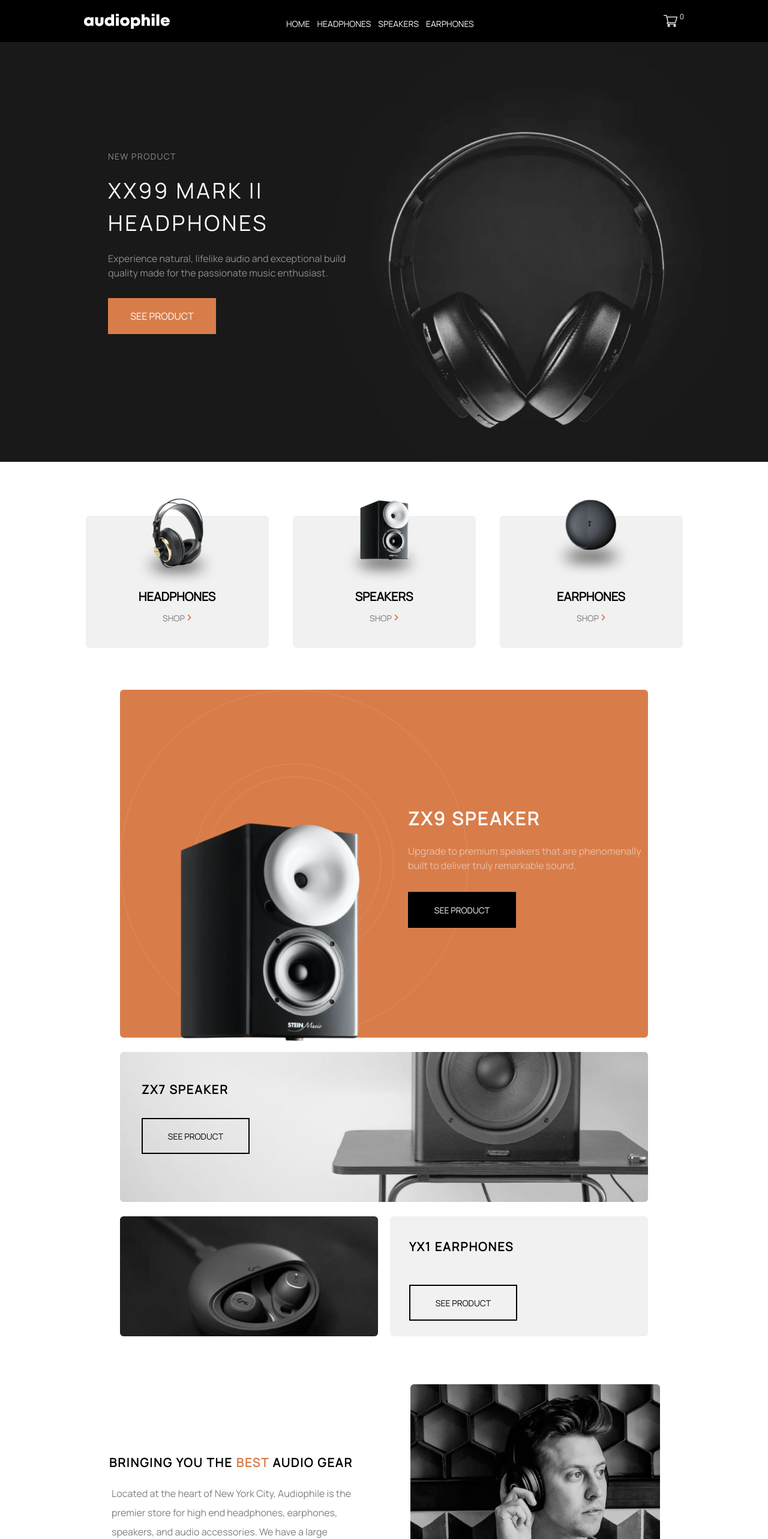
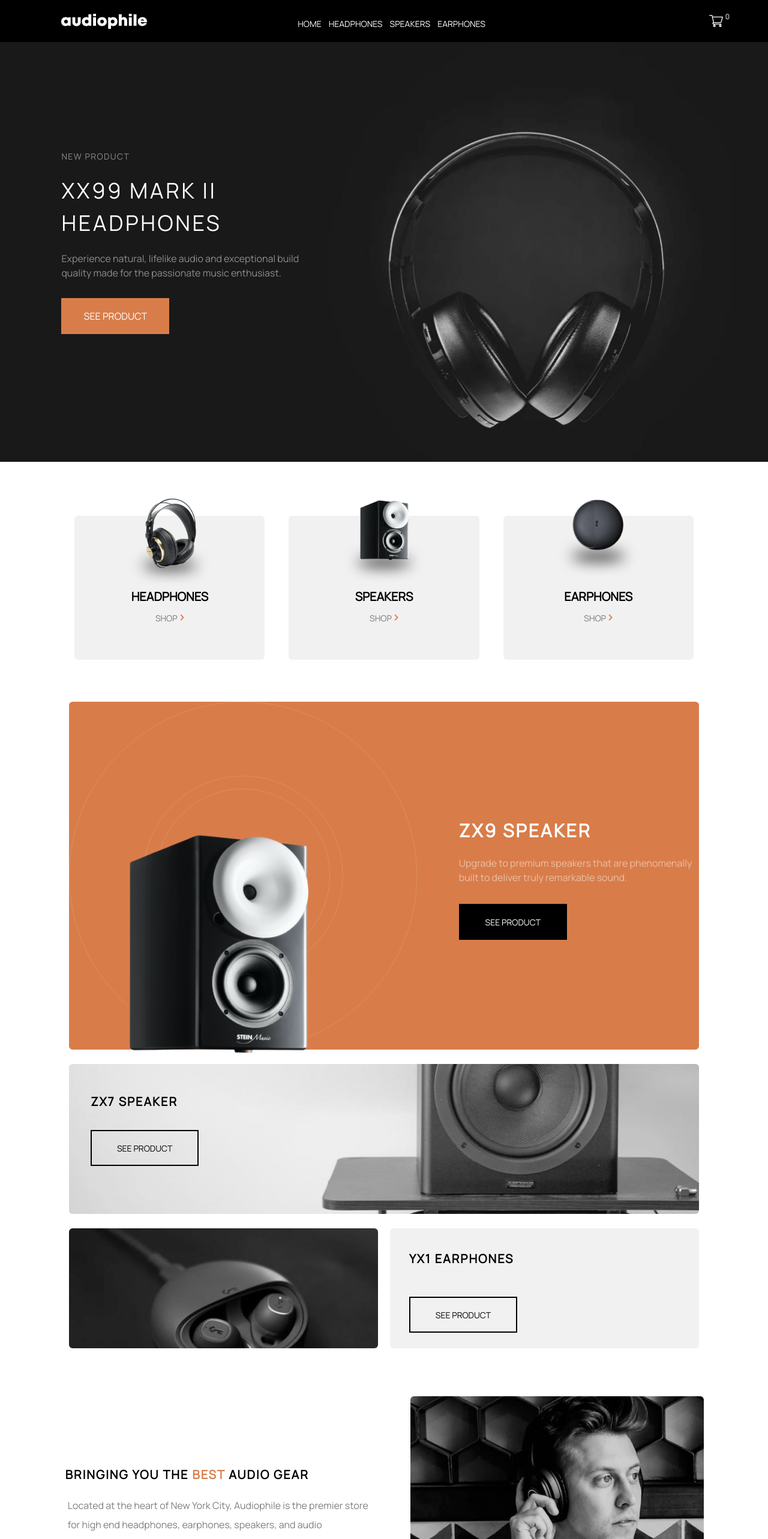
Before and after one commit to Kaodily/Audiophile, a React (Create React App) app: page / in a window 1280 px wide. Shown: the top 2566 px of the page at 60% size. Built offline with nearby package versions, Linux system fonts and the light colour scheme; a web font is replaced by a local one.

Commit message:
Refactored styles

```diff
--- a/src/components/Homepage/Earphones.js
+++ b/src/components/Homepage/Earphones.js
@@ -1,17 +1,17 @@
 import {Link} from 'react-router-dom'
 export const Earphones = () => {
     return (
-        <div className="earphones h-[200px] sm:col-span-2 lg:ml-[200px] mt-6 mx-[30px] sm:mx-[0] sm:mr-[10px] sm:ml-[30px] pt-24 px-9 rounded-md text-black  ">
+        <div className="earphones h-[200px] sm:col-span-2 lg:ml-[18%] mt-6 mx-[30px] sm:mx-[0] sm:mr-[10px] sm:ml-[30px] pt-24 px-9 rounded-md text-black  ">
        </div>
     )
 }
 export const EarphonesInformation = () => {
     return (
-        <div className="h-[200px] mt-6 mx-[30px] rounded-md px-8 sm:col-span-2 lg:mr-[200px] sm:mx-[0] sm:ml-[10px] sm:mr-[30px] sm:py-9  py-12 text-black bg-[#F1F1F1]  ">
+        <div className="h-[200px] mt-6 mx-[30px] rounded-md px-8 sm:col-span-2 lg:mr-[18%] sm:mx-[0] sm:ml-[10px] sm:mr-[30px] sm:py-9  py-12 text-black bg-[#F1F1F1]  ">
             <h3 className='font-bold text-[20px] tracking-widest'>YX1 EARPHONES</h3>
          <Link to ={'/earphones/yx1-earphones'}>
                 <button className='uppercase w-[130px] sm:w-[180px] text-[12px] sm:text-[14px] mt-12 h-[40px] sm:h-[60px] border-2 border-black'>See product</button>
-                </Link>
+        </Link>
        </div>
     )
 }
--- a/src/components/Homepage/Headphones.js
+++ b/src/components/Homepage/Headphones.js
@@ -3,13 +3,15 @@ import { Link } from 'react-router-dom';
 const Headphones = () => {
     return (
         <article className="article h-[580px] sm:h-[700px] text-center lg:text-left py-[180px] text-white"  >
-            <p className='text-[14px] tracking-widest md:px-[180px] opacity-50'>NEW PRODUCT</p>
-            <h1 className='uppercase text-[24px] sm:px-[190px] lg:max-w-3xl sm:text-[36px] lg:pl-[180px] lg:pr-[300px]  px-[80px] tracking-widest py-[20px]'>
+           <div className="lg:w-[40%] lg:pl-[8%]">
+           <p className='text-[14px] tracking-widest  opacity-50'>NEW PRODUCT</p>
+            <h1 className='uppercase text-[24px] sm:px-[190px] lg:max-w-3xl sm:text-[36px] lg:pl-[0] lg:pr-[0]  px-[80px] tracking-widest py-[20px]'>
                 XX99 Mark II HeadphoneS</h1>
-            <p className='px-[50px] text-[14px] sm:text-[16px] lg:max-w-3xl sm:px-[120px] lg:px-[180px] opacity-50'>Experience natural, lifelike audio and exceptional build quality made for the passionate music enthusiast.</p>
+            <p className='px-[50px] text-[14px] sm:text-[16px] lg:max-w-3xl sm:px-[120px] lg:px-[0] opacity-50'>Experience natural, lifelike audio and exceptional build quality made for the passionate music enthusiast.</p>
             <Link to ={'/headphones/xx99-mark-two-headphones'}>
-            <button className='uppercase w-[150px] sm:w-[180px] lg:ml-[180px] font-medium text-[14px] sm:text-[16px] mt-[30px] h-[40px] sm:h-[60px] bg-[#D87D4A]'>See product</button>
+            <button className='uppercase w-[150px] sm:w-[180px]  font-medium text-[14px] sm:text-[16px] mt-[30px] h-[40px] sm:h-[60px] bg-[#D87D4A]'>See product</button>
             </Link>
+           </div>
         </article>
     )
 }
--- a/src/components/Homepage/SpeakerZX7.js
+++ b/src/components/Homepage/SpeakerZX7.js
@@ -1,7 +1,7 @@
 import {Link} from 'react-router-dom'
 const SpeakerZX7 = () => {
               return (
-            <div className="speakerzx7 h-[250px] mt-6 mx-[30px] lg:mx-[200px] lg:pt-12 sm:col-span-4 pt-24 px-9 rounded-md text-black  ">
+            <div className="speakerzx7 h-[250px] mt-6 mx-[30px] lg:mx-[9%] lg:pt-12 sm:col-span-4 pt-24 px-9 rounded-md text-black  ">
             <h3 className='font-bold text-[20px] tracking-widest'>ZX7 SPEAKER</h3>
                       <Link to ={'/speakers/zx7-speaker'}>
             <button className='uppercase w-[130px]  sm:w-[180px] sm:h-[60px] sm:text-[14px] text-[12px] mt-8 h-[40px] border-2 border-black'>See product</button>
--- a/src/components/Homepage/SpeakerZX9.js
+++ b/src/components/Homepage/SpeakerZX9.js
@@ -1,7 +1,7 @@
 import {Link} from 'react-router-dom'
 const SpeakerZX9 = () => {
     return (
-        <div className="pattern h-[500px] sm:h-[580px] lg:flex lg:justify-between  bg-[#D87D4A] mx-[30px] lg:mx-[200px] py-8 rounded-md lg:text-left text-white text-center ">
+        <div className="pattern h-[500px] sm:h-[580px] lg:flex lg:justify-between  bg-[#D87D4A] mx-[30px] lg:mx-[9%] py-8 rounded-md lg:text-left text-white text-center ">
             <div>
             <img src='../assets/home/desktop/image-speaker-zx9.png' className='w-[150px] sm:w-[200px] lg:w-[300px] mx-auto pt-3 lg:pt-[190px] lg:ml-[100px]' alt="speakerzx9" />
             </div>
--- a/src/components/Utiliies/Audiogear.js
+++ b/src/components/Utiliies/Audiogear.js
@@ -1,6 +1,6 @@
 const Audiogear = () => {
     return (
-        <div className="mt-20 sm:pb-7  mb-8 text-center lg:mx-[150px] lg:grid gap-7 grid-cols-2">
+        <div className="mt-20 sm:pb-7  mb-8 text-center lg:mx-[6%] lg:grid gap-7 grid-cols-2">
             <div className="audiogear h-[300px] sm:h-[400px] lg:h-[450px] mx-[30px] rounded-md px-8 py-12 text-black ">
             </div>
             <div className="lg:text-left lg:pl-8 lg:mt-20 order-first">
--- a/src/components/Utiliies/Footer.js
+++ b/src/components/Utiliies/Footer.js
@@ -7,14 +7,13 @@ const Footer = () => {
     "../assets/shared/desktop/icon-instagram.svg",
   ];
   return (
-    <div className=" bg-black text-white text-center lg:px-[150px] sm:pb-6 sm:text-left ">
+    <div className=" bg-black text-white text-center lg:px-[5%] sm:pb-6 sm:text-left ">
       <div className="border-t-4 w-[100px] py-5 mx-auto sm:mx-[40px] border-[#D87D4A]"></div>
       <img
         src="../assets/shared/desktop/logo.svg"
         alt="logoIcon"
         className="mx-auto mb-7 sm:mx-[40px] w-[130px] sm:w-[150px]"
       />
-
       <div  className='sm:flex mx-[40px]'>
       {products.map((product, index) => {
         let linked = product === "home" ? "/" : `/${product}`;
--- a/src/components/Utiliies/Header.js
+++ b/src/components/Utiliies/Header.js
@@ -7,7 +7,7 @@ const Header = () => {
   const products = ["home", "headphones", "speakers", "earphones"];
 
   return (
-    <header className="flex justify-between px-5 py-6 w-[100%} h-[70px] md:px-[100px] lg:px-[140px] items-center shadow-sm bg-black">
+    <header className="flex justify-between px-5 py-6 w-[100%} h-[70px] md:px-[5%] lg:pl-[8%] lg:pr-[5%] items-center shadow-sm bg-black">
       <div className="lg:hidden">
         <img
           src="../assets/shared/tablet/icon-hamburger.svg"
--- a/src/components/Utiliies/Products.js
+++ b/src/components/Utiliies/Products.js
@@ -5,7 +5,7 @@ const Products = () => {
         <div className='bg-white relative sm:flex md:justify-center sm:mt-5 mx-[30px] '>
             {datas.map(data => {
                 return (
-                    <div key={data.id} className='w-[100%] lg:w-[25%] lg:h-[220px] sm:mr-3 lg:mx-5 relative h-[150px] bg-[#F1F1F1] rounded-md my-[70px] '>
+                    <div key={data.id} className='w-[100%] lg:w-[26%] lg:h-[240px] sm:mr-3 lg:mx-5 relative h-[150px] bg-[#F1F1F1] rounded-md my-[70px] '>
                         <img src={data.image} alt={data.product} className='w-[130px] lg:w-[160px] absolute top-[-30px] left-[50%] translate-x-[-50%] x ' />
                         <h3 className='uppercase text-center text-[14px] sm:text-[20px] font-bold pt-[80px] lg:pt-[120px]'>{data.product}</h3>
                             <Link to={`/${data.product}`}>
```
Also changed, not shown: src/store/index.js (added).
